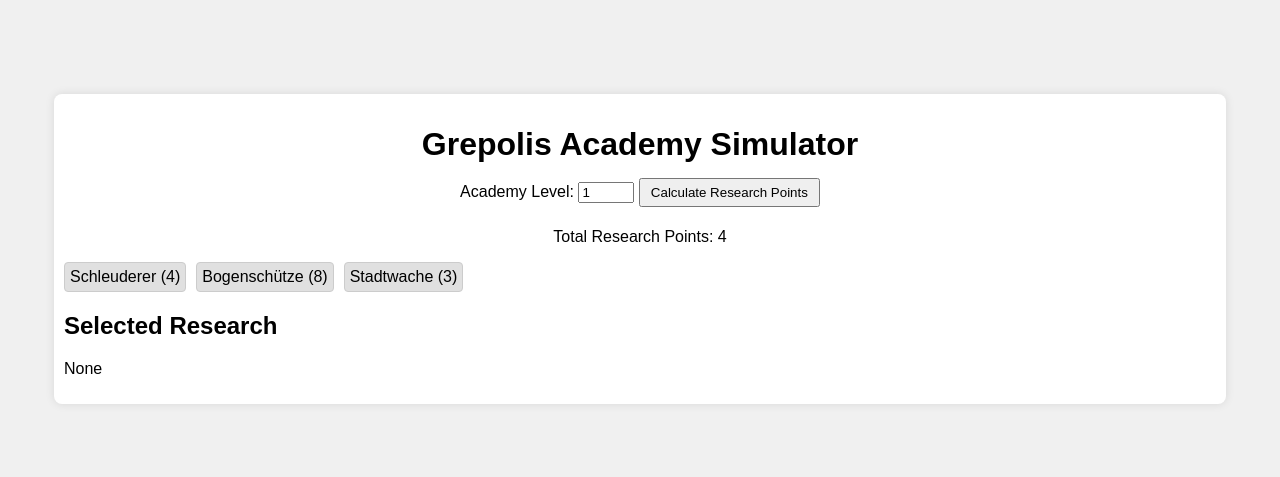
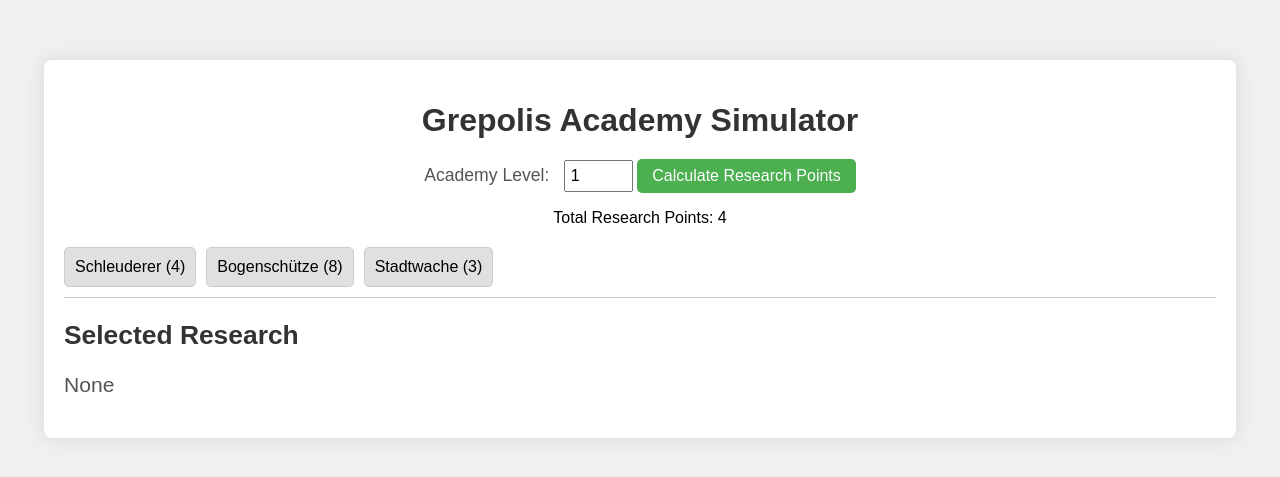
Before and after one commit to NolteGit/GrepolisAcademy, a plain HTML site: page index.html in a window 1280 px wide. Shown: the part 151-628 px from the top of the page. Drawn offline with Linux system fonts and the light colour scheme.

Commit message:
Update styles.css

```diff
--- a/styles.css
+++ b/styles.css
@@ -10,51 +10,72 @@ body {
 
 .container {
     background-color: white;
-    padding: 10px;
+    padding: 20px;
     border-radius: 8px;
-    box-shadow: 0 0 10px rgba(0, 0, 0, 0.1);
+    box-shadow: 0 0 20px rgba(0, 0, 0, 0.1);
     text-align: center;
     width: 90%;
     max-width: 1200px;
 }
 
 h1 {
-    margin-bottom: 10px;
+    margin-bottom: 20px;
+    font-size: 2em;
+    color: #333;
 }
 
 .controls {
-    margin-bottom: 10px;
+    margin-bottom: 20px;
 }
 
-.controls label, .controls input, .controls button {
-    margin: 5px 0;
+.controls label {
+    margin-right: 10px;
+    font-size: 1.1em;
+    color: #555;
 }
 
-button {
-    padding: 5px 10px;
+.controls input {
+    padding: 5px;
+    font-size: 1em;
+}
+
+.controls button {
+    padding: 8px 15px;
+    font-size: 1em;
     cursor: pointer;
+    border: none;
+    border-radius: 5px;
+    background-color: #4CAF50;
+    color: white;
 }
 
 .research-grid {
     display: flex;
     flex-direction: column;
-    gap: 10px;
-    margin-bottom: 10px;
+    gap: 20px;
+    margin-bottom: 20px;
 }
 
 .level-container {
     display: flex;
     flex-wrap: wrap;
     gap: 10px;
+    padding-bottom: 10px;
+    border-bottom: 1px solid #ccc;
 }
 
 .research-item {
     background-color: #e0e0e0;
     border: 1px solid #ccc;
-    padding: 5px;
-    border-radius: 4px;
+    padding: 10px;
+    border-radius: 5px;
     text-align: center;
     cursor: pointer;
+    transition: background-color 0.3s;
+}
+
+.research-item:hover {
+    background-color: #d0d0d0;
 }
 
 .research-item.selected {
@@ -63,5 +84,16 @@ button {
 
 .selected-research {
     text-align: left;
-    margin-top: 10px;
+    margin-top: 20px;
+    font-size: 1.1em;
 }
+
+.selected-research h2 {
+    font-size: 1.5em;
+    color: #333;
+}
+
+.selected-research p {
+    font-size: 1.2em;
+    color: #555;
+}
```
